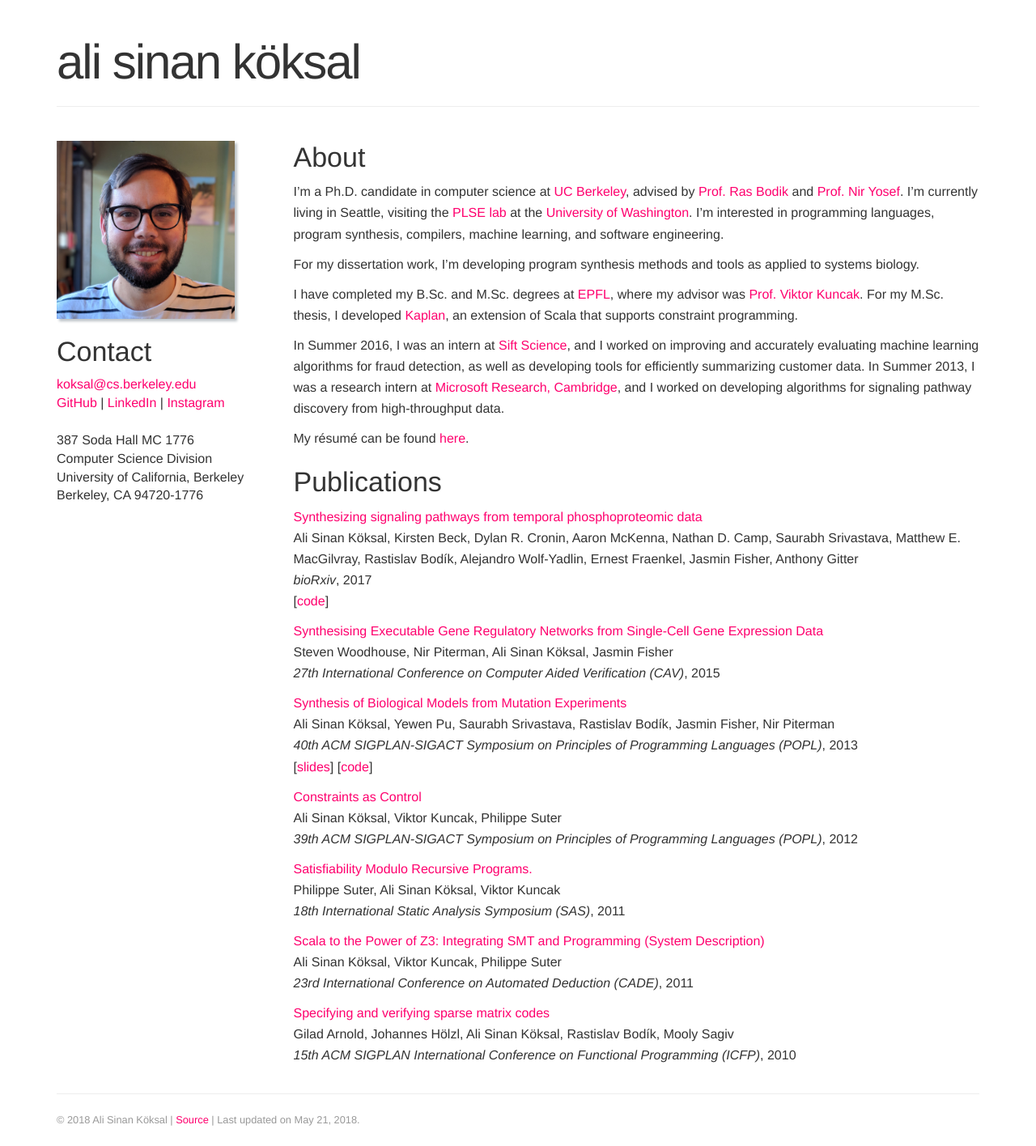
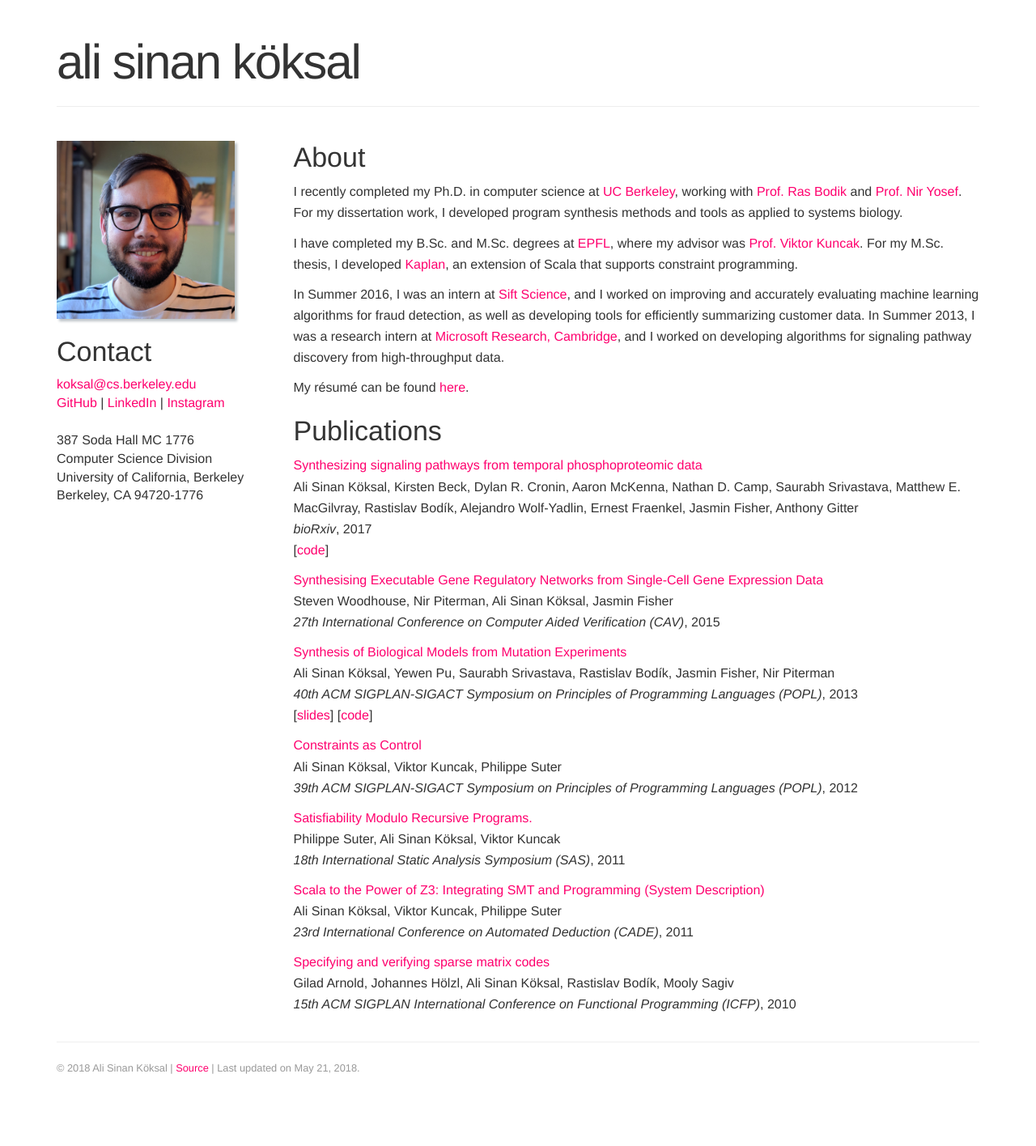
Before and after one commit to koksal/koksal.github.io, a Jekyll site: the page built from index.md, in a window 1280 px wide. Shown: the whole page at 81% size. Built offline with Jekyll 4.4.1, drawn with Linux system fonts in a browser that asks for light colours; some web fonts are replaced; after the commit the page ends 1353 px from its top, so only the background shows below that.

Commit message:
main text

```diff
--- a/index.md
+++ b/index.md
@@ -2,10 +2,7 @@
 layout: default
 ---
 
-
-I'm a Ph.D. candidate in computer science at [UC Berkeley], advised by [Prof. Ras Bodik][bodik] and [Prof. Nir Yosef][yosef]. I'm currently living in Seattle, visiting the [PLSE lab][plse] at the [University of Washington][uw]. I'm interested in programming languages, program synthesis, compilers, machine learning, and software engineering.
-
-For my dissertation work, I'm developing program synthesis methods and tools as applied to systems biology.
+I recently completed my Ph.D. in computer science at [UC Berkeley], working with [Prof. Ras Bodik][bodik] and [Prof. Nir Yosef][yosef]. For my dissertation work, I developed program synthesis methods and tools as applied to systems biology.
 
 I have completed my B.Sc. and M.Sc. degrees at [EPFL], where my advisor was [Prof. Viktor Kuncak][kuncak]. For my M.Sc. thesis, I developed [Kaplan], an extension of Scala that supports constraint programming.
 
```
